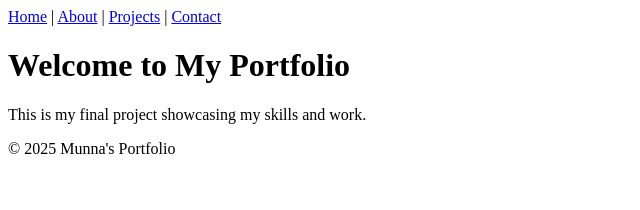
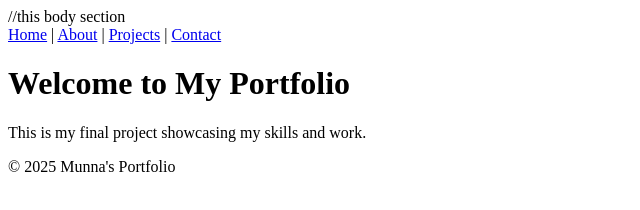
Before and after one commit to Chudamani01/30days_coding, a plain HTML site: page Day5-final-portfolio-website/index.html in a window 1280 px wide. Shown: the whole page, without its empty margins (0-640 px from the left). Drawn offline with Linux system fonts and the light colour scheme.

Commit message:
Update index.html

```diff
--- a/Day5-final-portfolio-website/index.html
+++ b/Day5-final-portfolio-website/index.html
@@ -6,7 +6,7 @@
     <meta name="description" content="Welcome to Munna's Portfolio Website">
     <title>Home | Munna's Portfolio</title>
 </head>
-<body>
+<body>//this body section
     <header>
         <nav>
             <a href="index.html">Home</a> |
```
